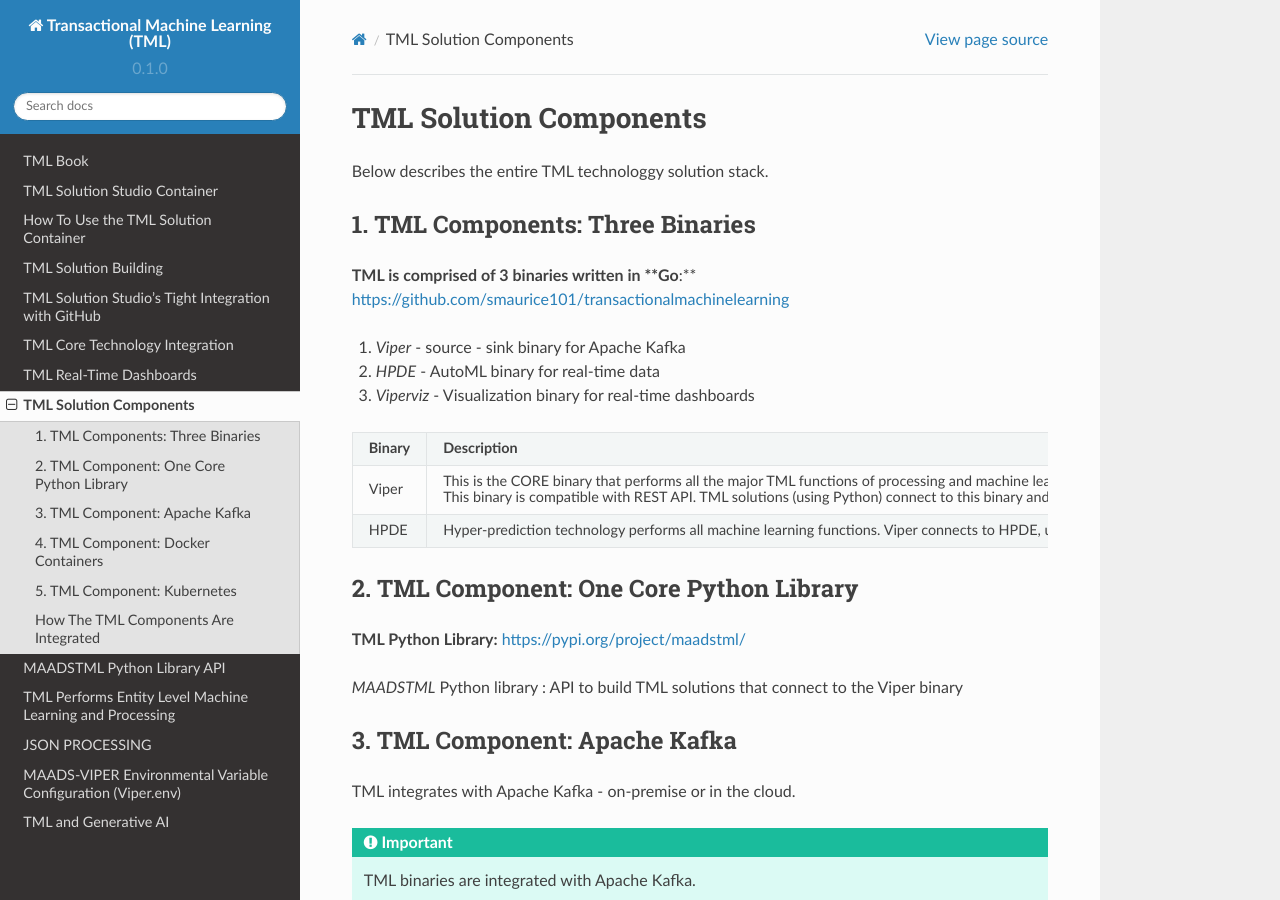
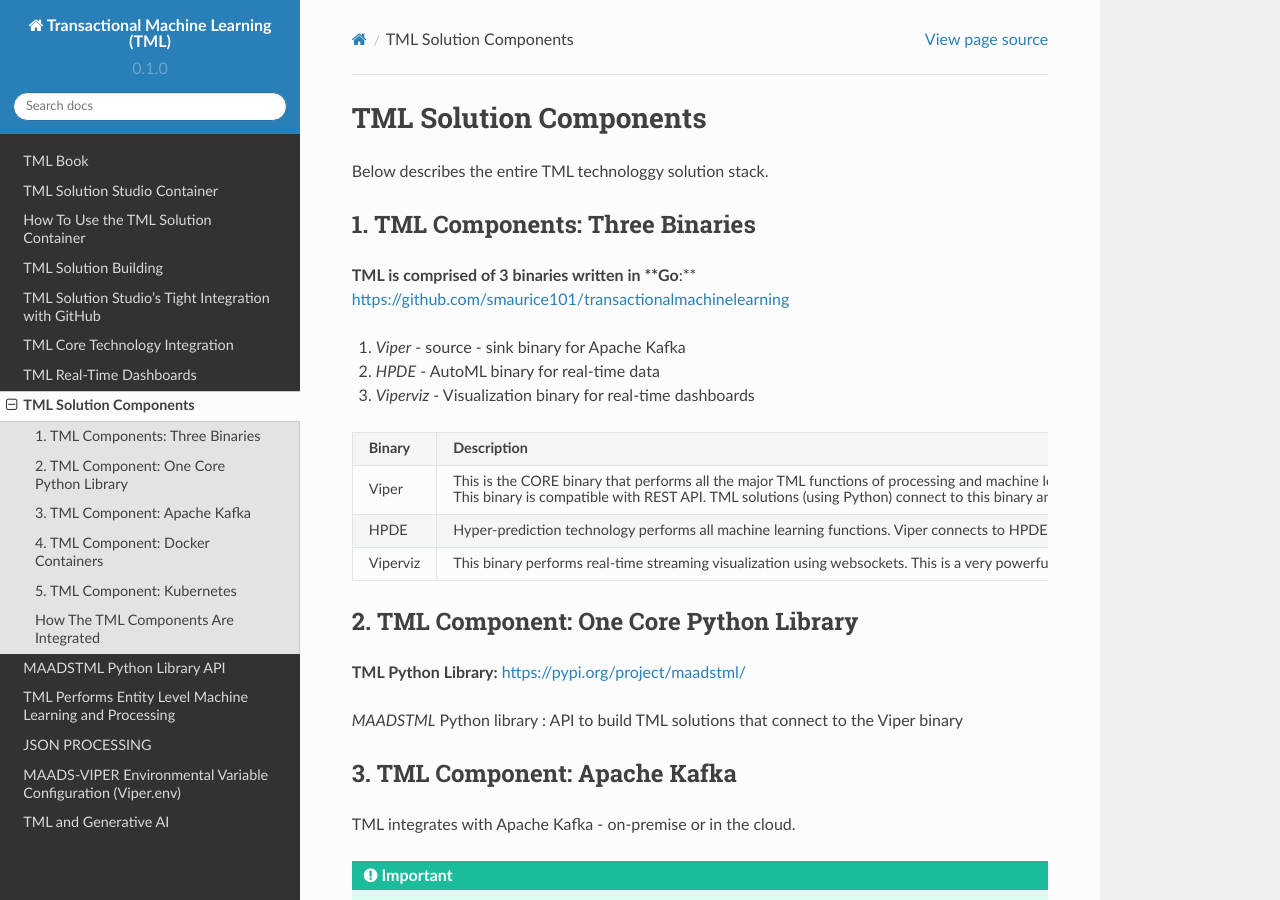
Before and after one commit to smaurice101/readthedocs, a Sphinx documentation site: the page built from docs/source/usage.rst, in a window 1280 px wide and 900 px high. Built offline with Sphinx 7.4.7 and the Read the Docs theme 2.0.0, drawn with Linux system fonts in a browser that asks for light colours.

Commit message:
Update usage.rst

```diff
--- a/docs/source/usage.rst
+++ b/docs/source/usage.rst
@@ -26,6 +26,9 @@
      - Hyper-prediction technology performs all machine learning functions.  Viper connects to HPDE, using REST, and instructs it to perform machine learning.  By
        off-loading this function to HPDE, TML can perform very fast machine learning (in few seconds) for each entity and sliding time window.  Refer to :ref:`TML
        Performs Entity Level Machine Learning and Processing` and :ref:`Entity Based Machine Learning By TML`
+   * - Viperviz
+     - This binary performs real-time streaming visualization using websockets.  This is a very powerful binary because it uses the underlying network to streaming
+       data to a client browser for fast, and very cost-effective, visualization of real-time TML solution outputs.
 
 
 2. TML Component: One Core Python Library
```
